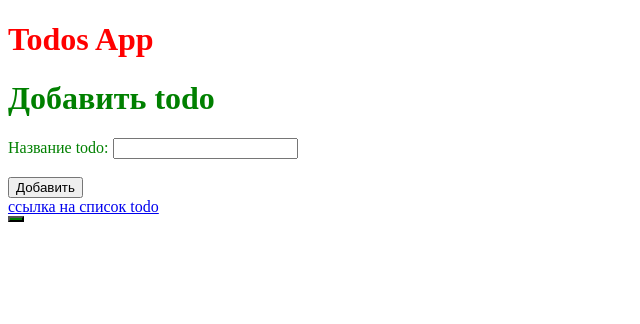
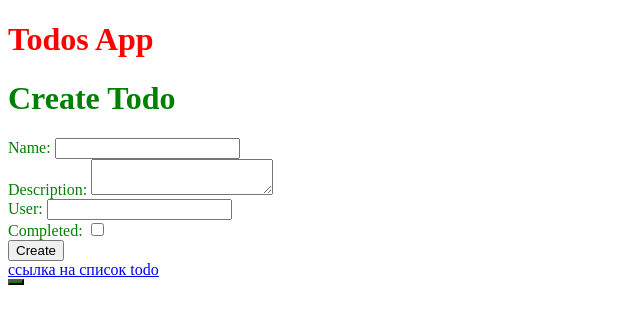
Before and after one commit to Ketrin0108/Project_tms_todos, a Django app: page /todos/create/ in a window 1280 px wide. Shown: the top 324 px of the page, without its empty margins (0-640 px from the left). Run offline with Django 4.2, Linux system fonts and the light colour scheme.

Commit message:
updated the app todos

```diff
--- a/tms/settings.py
+++ b/tms/settings.py
@@ -39,14 +39,15 @@ INSTALLED_APPS = [
     'django.contrib.sessions',
     'django.contrib.messages',
     'django.contrib.staticfiles',
-    'todos'
+    'todos',
+    'django_extensions',
 ]
 
 MIDDLEWARE = [
     'django.middleware.security.SecurityMiddleware',
     'django.contrib.sessions.middleware.SessionMiddleware',
     'django.middleware.common.CommonMiddleware',
-    'django.middleware.csrf.CsrfViewMiddleware',
+    #'django.middleware.csrf.CsrfViewMiddleware',
     'django.contrib.auth.middleware.AuthenticationMiddleware',
     'django.contrib.messages.middleware.MessageMiddleware',
     'django.middleware.clickjacking.XFrameOptionsMiddleware',
--- a/tms/urls.py
+++ b/tms/urls.py
@@ -19,6 +19,6 @@ from django.urls import path, include
 
 urlpatterns = [
     path('admin/', admin.site.urls),
-    path('todos', include('todos.urls')),
+    path('todos/', include('todos.urls')),
 
 ]
--- a/todos/models.py
+++ b/todos/models.py
@@ -1,4 +1,3 @@
-from datetime import date
 
 from django.contrib.auth.models import User
 from django.db import models
--- a/todos/templates/create_todo.html
+++ b/todos/templates/create_todo.html
@@ -3,8 +3,8 @@
 {% block content %}
 <form method="post" action="{% url 'home' %}">
   <h1>Добавить todo</h1>
-  <label for="title">Название todo:</label>
-  <input type="text" id="title" name="title"><br><br>
+  <label for="name">Название todo:</label>
+  <input type="text" id="name" name="name"><br><br>
   <input type="submit" value="Добавить">
 </form>
 <a href="{% url 'home' %}">ссылка на список todo</a>
--- /dev/null
+++ b/todos/templates/create_todos.html
@@ -0,0 +1,21 @@
+{% extends 'base.html' %}
+
+{% block content %}
+  <h1>Create Todo</h1>
+  <form method="post" action="{% url 'home' %}">
+    <label for="name">Name:</label>
+    <input type="text" id="name" name="name">
+    <br>
+    <label for="description">Description:</label>
+    <textarea id="description" name="description"></textarea>
+    <br>
+    <label for="user">User:</label>
+    <input type="text" id="user" name="user">
+    <br>
+    <label for="completed">Completed:</label>
+    <input type="checkbox" id="completed" name="completed">
+    <br>
+    <button type="submit" value="Create">Create</button>
+  </form>
+<a href="{% url 'home' %}">ссылка на список todo</a>
+{% endblock %}
--- a/todos/urls.py
+++ b/todos/urls.py
@@ -1,13 +1,13 @@
 from django.urls import path
 
 from . import views
-from .utils import todos
+from .utils import todos,todo_list,create_todo,home
 
 urlpatterns = [
-    path('/', views.home,name="home"),
-    path('/todo/', views.todo,name="todo"),
-    path('/<int:todo_Id>/', views.get_todo),
-    path('/create/', views.create_todo),
-    path('//', todos),
+    path('', views.home,name="home"),
+    #path('<int:todo_Id>/', views.get_todo),
+    path('create/', views.create_todo,name='create_todo'),
+    path('ToDo/', views.todos,name='todos'),
+    path('todo_list/', views.todo_list, name='todo_list'),
 
 ]
--- a/todos/views.py
+++ b/todos/views.py
@@ -1,103 +1,53 @@
+from django.http import JsonResponse
+from django.shortcuts import render, redirect
 from django.http import JsonResponse, HttpResponse
 from django.shortcuts import render
+from .models import ToDo
 import requests
 import json
 
+from requests import get
+
+def todos(request):  # получение всех todo в json
+    todos_data = [todo for todo in ToDo.objects.all().values('id', 'name', 'description')]
+    return JsonResponse({'todos': todos_data})
+
+
+def todo_list(request):  # отображение всех задач в html
+    todos = ToDo.objects.all()
+    return render(request, 'todo_list.html', {'todos': todos})
+
+def home(request): # создание задачи (Todo) при помощи POST формы
+    todos = ToDo.objects.all()
+    if request.method == 'GET':
+        return render(request, 'todo_list.html', {'todos': todos})
+    elif request.method == 'POST':
+        name = request.POST.get('name')
+        description = request.POST.get('description')
+        user_id = request.POST.get('user_id')
+        todo = ToDo.objects.create(
+            name=name,
+            description=description,
+            user_id=user_id
+        )
+        todos.append(todo)
+        return redirect('todo_list')
+    else:
+        return render(request, 'create_todos.html')
+
+def create_todo(request):
+    return render(request, "create_todos.html")
 
 
 # Create your views here
 
-RESPONSE = requests.get("https://jsonplaceholder.typicode.com/todos").json()
-URL="https://jsonplaceholder.typicode.com/todos"
-
-class Todo:
-    def __init__(self, todo_id, user_id, title, completed):
-        self.todo_id = todo_id
-        self.user_id = user_id
-        self.title = title
-        self.completed = completed
-
-    def __str__(self):
-        return f"Todo: {self.todo_id}, User: {self.user_id}, Title: {self.title}, Completed: {self.completed}"
 
 
-class Todos:
-    def __init__(self):
-        self.todos = []
-        for todo in requests.get(URL).json():
-            self.todos.append(Todo(todo['id'], todo['userId'], todo['title'], todo['completed']))
-        self.current = 0
-
-    def __len__(self):
-        return len(self.todos)
-
-    def __iter__(self): # иттератор
-        return iter(self.todos)
-
-    def __next__(self):
-        if self.current < len(self.todos):
-            todo = self.todos[self.current]
-            self.current += 1
-            return todo
-        else:
-            raise StopIteration
-
-    def get_todo_by_id (self, todo_id): # возможность на todo по id
-        for todo in self.todos:
-            if todo.todo_id == todo_id:
-                return todo
-        return None
-
-    def to_dict(self):
-        return [todo.__dict__ for todo in self.todos]
-
-    def from_dict(self, todos_data):
-        self.todos = []
-        for todo_data in todos_data:
-            todo = Todo(
-                todo_data['id'],
-                todo_data['userId'],
-                todo_data['title'],
-                todo_data['completed']
-            )
-            self.todos.append(todo)
-
-    def save_json(self, file_name):
-        with open(file_name, 'w') as f:
-            json.dump(self.to_dict(), f)
-
-    def load_json(self, file_name):
-        with open(file_name, 'r') as f:
-            todos_data = json.load(f)
-            self.from_dict(todos_data)
-
-#def home(request):       # обработка GET ЗАПРОСА
-    #return render(request, 'todos.html', {'todos': requests.get(URL).json()})
-
-def home(request):
-    if request.method == 'GET':
-        return render(request, 'todos.html', {'todos': requests.get(URL).json()})
-
-    elif request.method == 'POST':
-        todo_ = dict(request.POST)
-        for key in todo_:
-            todo_[key] = todo_[key][0]
-
-        todo_["id"] = int(todo_["id"]) if "id" in todo_ else 5
-        Todos().todos.append(todo_)
-        return render(request,'todos.html', {'todos':requests.get(URL).json()})
-
-def create_todo(request):
-    return render(request, "create_todo.html")
-
-def todo(request):
-    return JsonResponse({'todos': RESPONSE})
-
-def get_todo(request, todo_Id:int):
-    todo =next((t for t in Todos().todos if t.todo_id== todo_Id),None)
-    if todo:
-        return JsonResponse(vars(todo))
-    return HttpResponse(status=404)
+#def get_todo(request, todo_Id:int):
+   # todo =next((t for t in Todos().todos if t.todo_id== todo_Id),None)
+    #if todo:
+     #   return JsonResponse(vars(todo))
+    #return HttpResponse(status=404)
 
 
 
```
Also changed, not shown: todos/templates/includes/todo.html (+6 -4 lines), todos/templates/todo_list.html (added, +12 -0 lines), todos/utils.py (+40 -1 lines), 1 other file.
